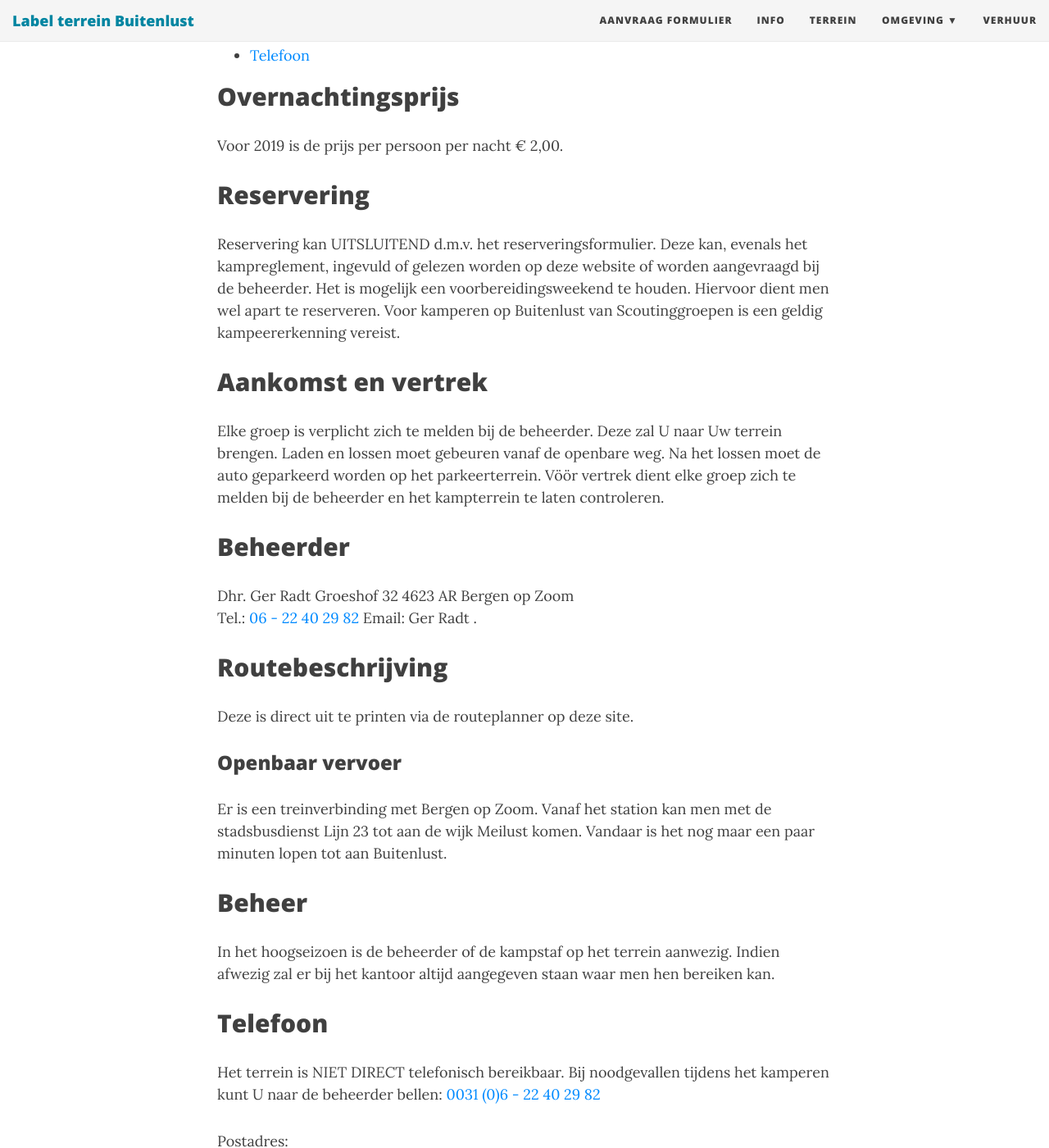
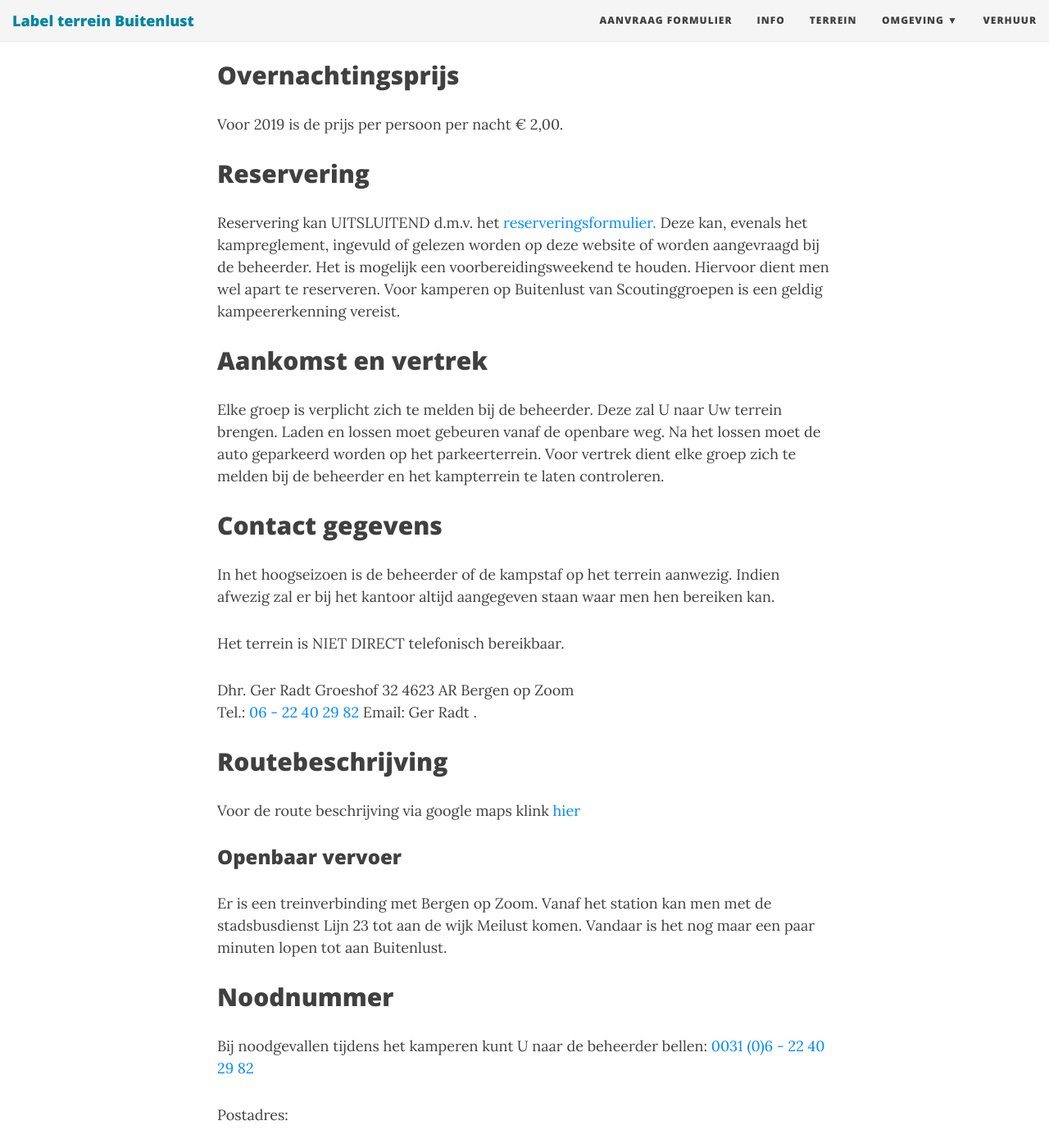
Before and after one commit to bartvantilburgwagemakers/buitenlust, a Jekyll site: the page built from pages/info.md, in a window 1280 px wide and 1400 px high, scrolled down 373 px. Shown: the whole window at 82% size. Built offline with Jekyll 4.4.1, drawn with Linux system fonts in a browser that asks for light colours; nearby versions of some CDN libraries; some of the changed text lies outside the part shown.

Commit message:
small  text issues

```diff
--- a/pages/info.md
+++ b/pages/info.md
@@ -9,11 +9,10 @@
 - [Overnachtingsprijs](#overnachtingsprijs)
 - [Reservering](#reservering)
 - [Aankomst en vertrek](#aankomst-en-vertrek)
-- [Beheerder](#beheerder)
+- [Contact gegevens](#contact-gegevens)
 - [Routebeschrijving](#routebeschrijving)
   - [Openbaar vervoer](#openbaar-vervoer)
-- [Beheer](#beheer)
-- [Telefoon](#telefoon)
+- [Noodnummer](#noodnummer)
 
 ## Overnachtingsprijs
 
@@ -21,32 +20,32 @@
 
 ## Reservering
 
-Reservering kan UITSLUITEND d.m.v. het reserveringsformulier. Deze kan, evenals het kampreglement, ingevuld of gelezen worden op deze website of worden aangevraagd bij de beheerder. Het is mogelijk een voorbereidingsweekend te houden. Hiervoor dient men wel apart te reserveren. Voor kamperen op Buitenlust van Scoutinggroepen is een geldig kampeererkenning vereist.
+Reservering kan UITSLUITEND d.m.v. het [reserveringsformulier.](/aanvraag) Deze kan, evenals het kampreglement, ingevuld of gelezen worden op deze website of worden aangevraagd bij de beheerder. Het is mogelijk een voorbereidingsweekend te houden. Hiervoor dient men wel apart te reserveren. Voor kamperen op Buitenlust van Scoutinggroepen is een geldig kampeererkenning vereist.
 
 ## Aankomst en vertrek
 
-Elke groep is verplicht zich te melden bij de beheerder. Deze zal U naar Uw terrein brengen. Laden en lossen moet gebeuren vanaf de openbare weg. Na het lossen moet de auto geparkeerd worden op het parkeerterrein. Vöör vertrek dient elke groep zich te melden bij de beheerder en het kampterrein te laten controleren.
+Elke groep is verplicht zich te melden bij de beheerder. Deze zal U naar Uw terrein brengen. Laden en lossen moet gebeuren vanaf de openbare weg. Na het lossen moet de auto geparkeerd worden op het parkeerterrein. Voor vertrek dient elke groep zich te melden bij de beheerder en het kampterrein te laten controleren.
 
-## Beheerder
+## Contact gegevens
+
+In het hoogseizoen is de beheerder of de kampstaf op het terrein aanwezig. Indien afwezig zal er bij het kantoor altijd aangegeven staan waar men hen bereiken kan.
+
+Het terrein is NIET DIRECT telefonisch bereikbaar.
 
 Dhr. Ger Radt Groeshof 32 4623 AR Bergen op Zoom
 Tel.: [06 - 22 40 29 82](tel:0622402982) Email: Ger Radt .
 
 ## Routebeschrijving
 
-Deze is direct uit te printen via de routeplanner op deze site.
+Voor de route beschrijving via google maps klink [hier](https://www.google.nl/maps/place/Scouting+Labelterrein+Buitenlust/@51.5150386,4.2963654,15z/data=!4m8!1m2!2m1!1sbuitenlust,+halsteren!3m4!1s0x47c41334ebbdcd15:0xee193dfa9d4103e9!8m2!3d51.5125249!4d4.3058154?hl=nl)
 
 ### Openbaar vervoer
 
 Er is een treinverbinding met Bergen op Zoom. Vanaf het station kan men met de stadsbusdienst Lijn 23 tot aan de wijk Meilust komen. Vandaar is het nog maar een paar minuten lopen tot aan Buitenlust.
 
-## Beheer
+## Noodnummer
 
-In het hoogseizoen is de beheerder of de kampstaf op het terrein aanwezig. Indien afwezig zal er bij het kantoor altijd aangegeven staan waar men hen bereiken kan.
-
-## Telefoon
-
-Het terrein is NIET DIRECT telefonisch bereikbaar. Bij noodgevallen tijdens het kamperen kunt U naar de beheerder bellen:
+Bij noodgevallen tijdens het kamperen kunt U naar de beheerder bellen:
  [0031 (0)6 - 22 40 29 82](tel:0031622402982)
 
 Postadres:
```
Also changed, not shown: pages/Verhuur.md (+1 -4 lines).
